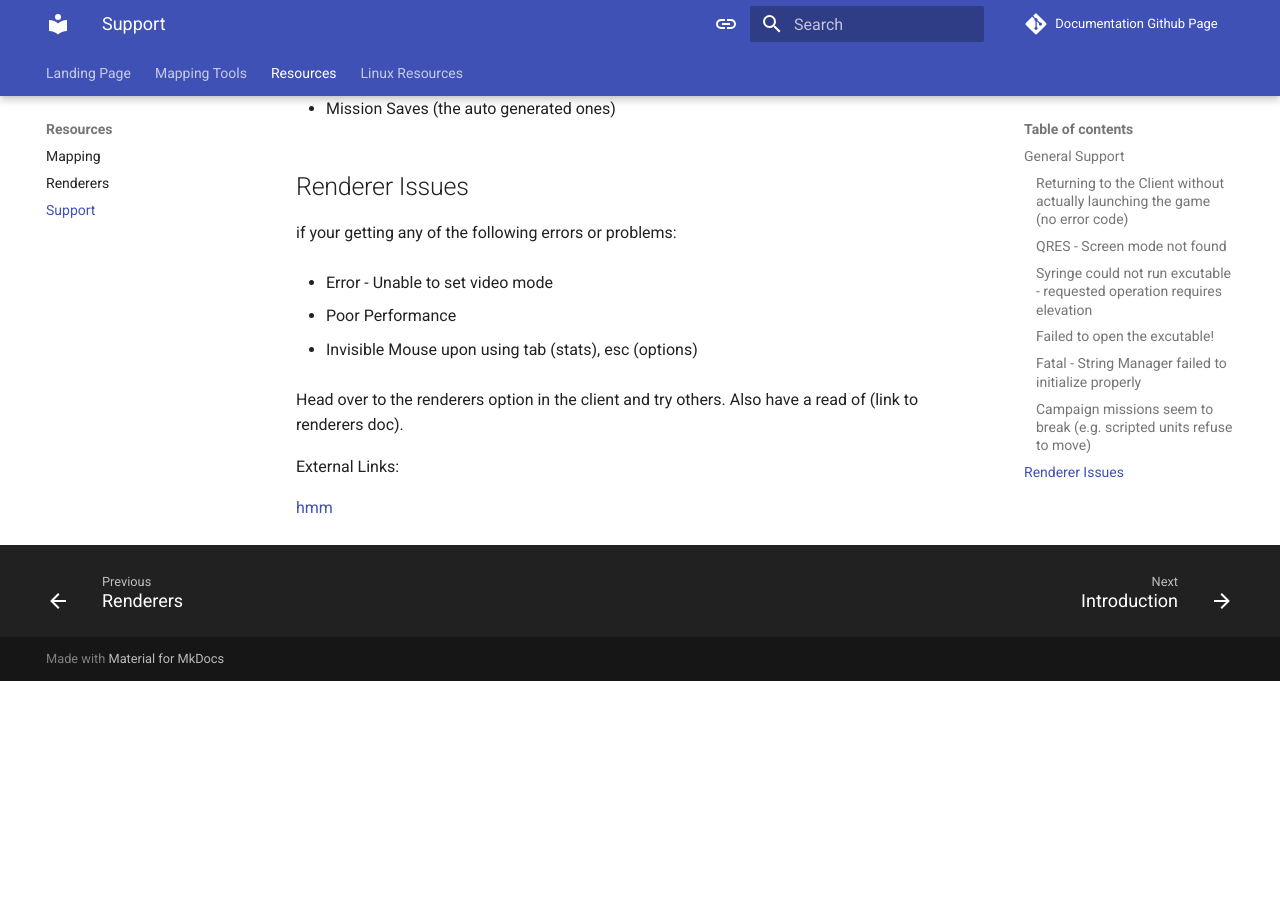
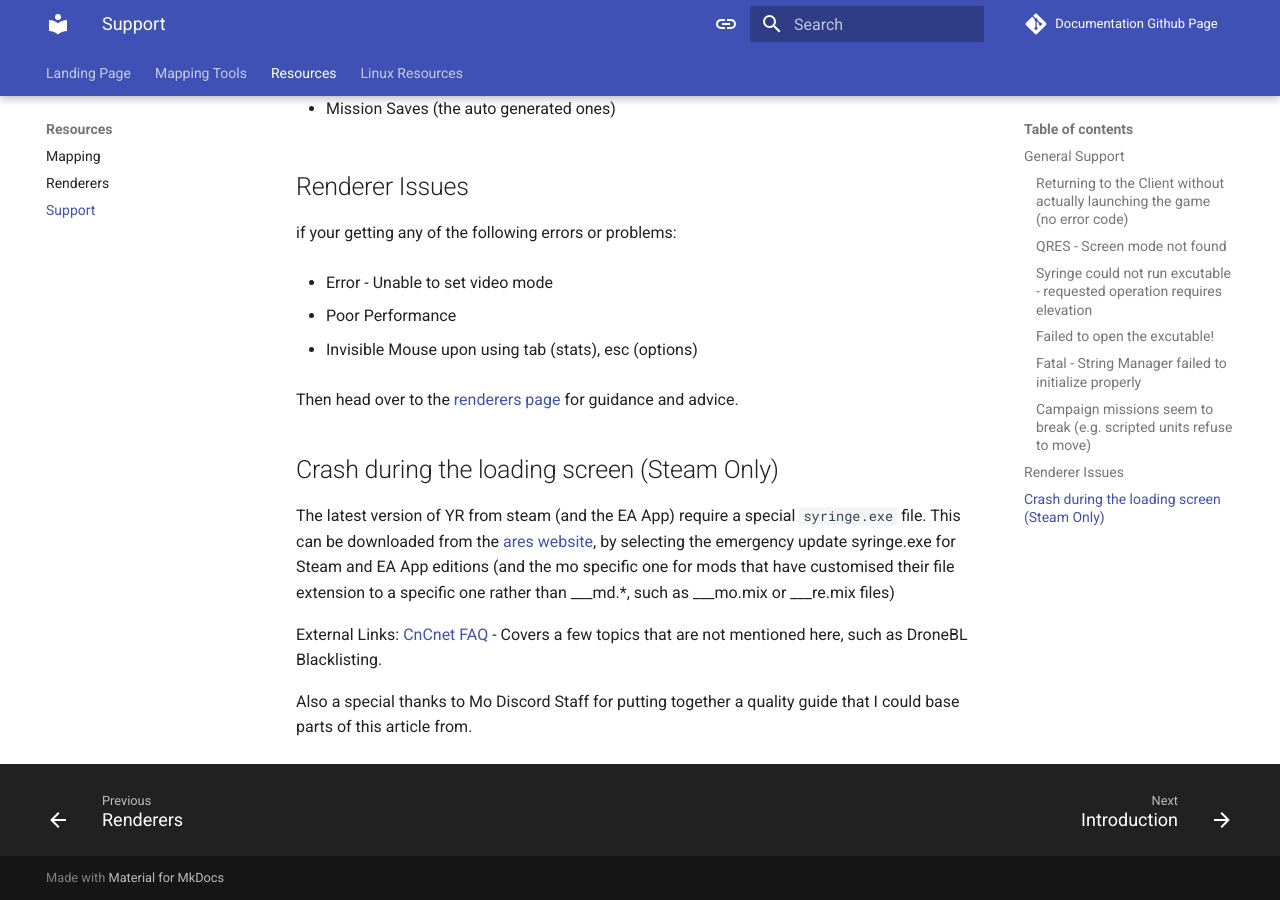
Before and after one commit to CatTanker/cnc_map_tool_guide, an MkDocs documentation site: the page built from docs/generalsupport.md, in a window 1280 px wide and 900 px high, scrolled down 2088 px. Built offline with MkDocs 1.6.1 and Material for MkDocs 9.7.7, drawn with Linux system fonts in a browser that asks for light colours; comment, search, counter and statistics services are not loaded; before the commit the page ends 2769 px from its top, so only the background shows below that; some of the changed text lies outside the part shown.

Commit message:
mostly done

```diff
--- a/docs/generalsupport.md
+++ b/docs/generalsupport.md
@@ -87,9 +87,13 @@ if your getting any of the following errors or problems:
 
 - Invisible Mouse upon using tab (stats), esc (options)
 
-Head over to the renderers option in the client and try others. Also have a read of (link to renderers doc).
+Then head over to the [renderers page](https://cc-resource-docs.readthedocs.io/rendererresources/) for guidance and advice.
 
+## Crash during the loading screen (Steam Only)
+
+The latest version of YR from steam (and the EA App) require a special `syringe.exe` file. This can be downloaded from the [ares website](https://launchpad.net/ares/+download), by selecting the emergency update syringe.exe for Steam and EA App editions (and the mo specific one for mods that have customised their file extension to a specific one rather than ___md.*, such as ___mo.mix or ___re.mix files)
 
 External Links:
+[CnCnet FAQ](https://forums.cncnet.org/topic/6866-frequently-asked-questions/) - Covers a few topics that are not mentioned here, such as DroneBL Blacklisting.
 
-[hmm](https://forums.cncnet.org/topic/6866-frequently-asked-questions/)
+ Also a special thanks to Mo Discord Staff for putting together a quality guide that I could base parts of this article from.
```
Also changed, not shown: other parts of docs/generalsupport.md (+4 -4 lines).
